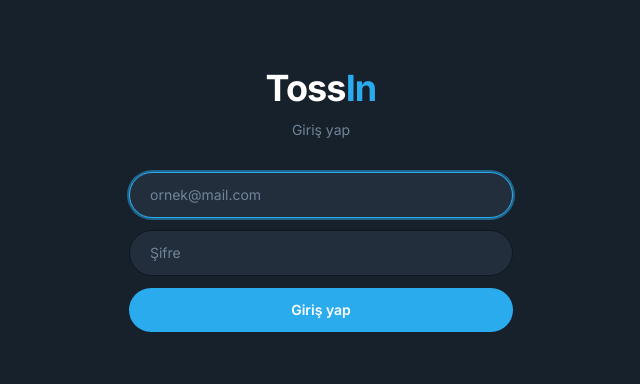
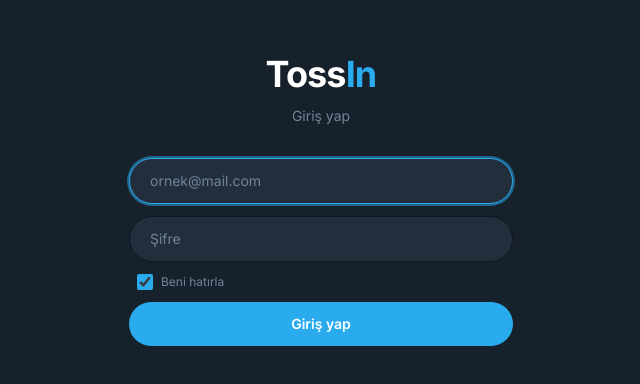
Before and after one commit to rudukan/TossIn, a Next.js app: page /login in a window 1280 px wide. Shown: the part 200-584 px from the top of the page, without its empty margins (314-954 px from the left). Built offline with nearby package versions, Linux system fonts and the light colour scheme; no server answers.

Commit message:
feat: explicit Supabase persistSession + 'Beni hatırla' checkbox
Co-Authored-By: Claude Opus 4.6 (1M context) <noreply@anthropic.com>

```diff
--- a/src/app/login/page.tsx
+++ b/src/app/login/page.tsx
@@ -9,6 +9,7 @@ export default function LoginPage() {
   const { signInWithPassword } = useAuth()
   const [email, setEmail] = useState('')
   const [password, setPassword] = useState('')
+  const [remember, setRemember] = useState(true)
   const [error, setError] = useState('')
   const [loading, setLoading] = useState(false)
 
@@ -58,6 +59,15 @@ export default function LoginPage() {
             autoComplete="current-password"
             className="w-full rounded-full border border-terminal-border bg-terminal-surface px-5 py-3 text-sm text-white placeholder:text-terminal-muted outline-none transition-colors focus:border-[#2AABEE]"
           />
+          <label className="flex items-center gap-2 px-2 text-xs text-terminal-muted cursor-pointer select-none">
+            <input
+              type="checkbox"
+              checked={remember}
+              onChange={(e) => setRemember(e.target.checked)}
+              className="h-4 w-4 accent-[#2AABEE]"
+            />
+            Beni hatırla
+          </label>
           <button
             type="submit"
             disabled={loading}
--- a/src/lib/supabase.ts
+++ b/src/lib/supabase.ts
@@ -6,7 +6,16 @@ export function getSupabase(): SupabaseClient {
   if (!_supabase) {
     _supabase = createClient(
       process.env.NEXT_PUBLIC_SUPABASE_URL!,
-      process.env.NEXT_PUBLIC_SUPABASE_ANON_KEY!
+      process.env.NEXT_PUBLIC_SUPABASE_ANON_KEY!,
+      {
+        auth: {
+          persistSession: true,
+          autoRefreshToken: true,
+          detectSessionInUrl: true,
+          storage: typeof window !== 'undefined' ? window.localStorage : undefined,
+          storageKey: 'tossin-auth',
+        },
+      }
     )
   }
   return _supabase
```
